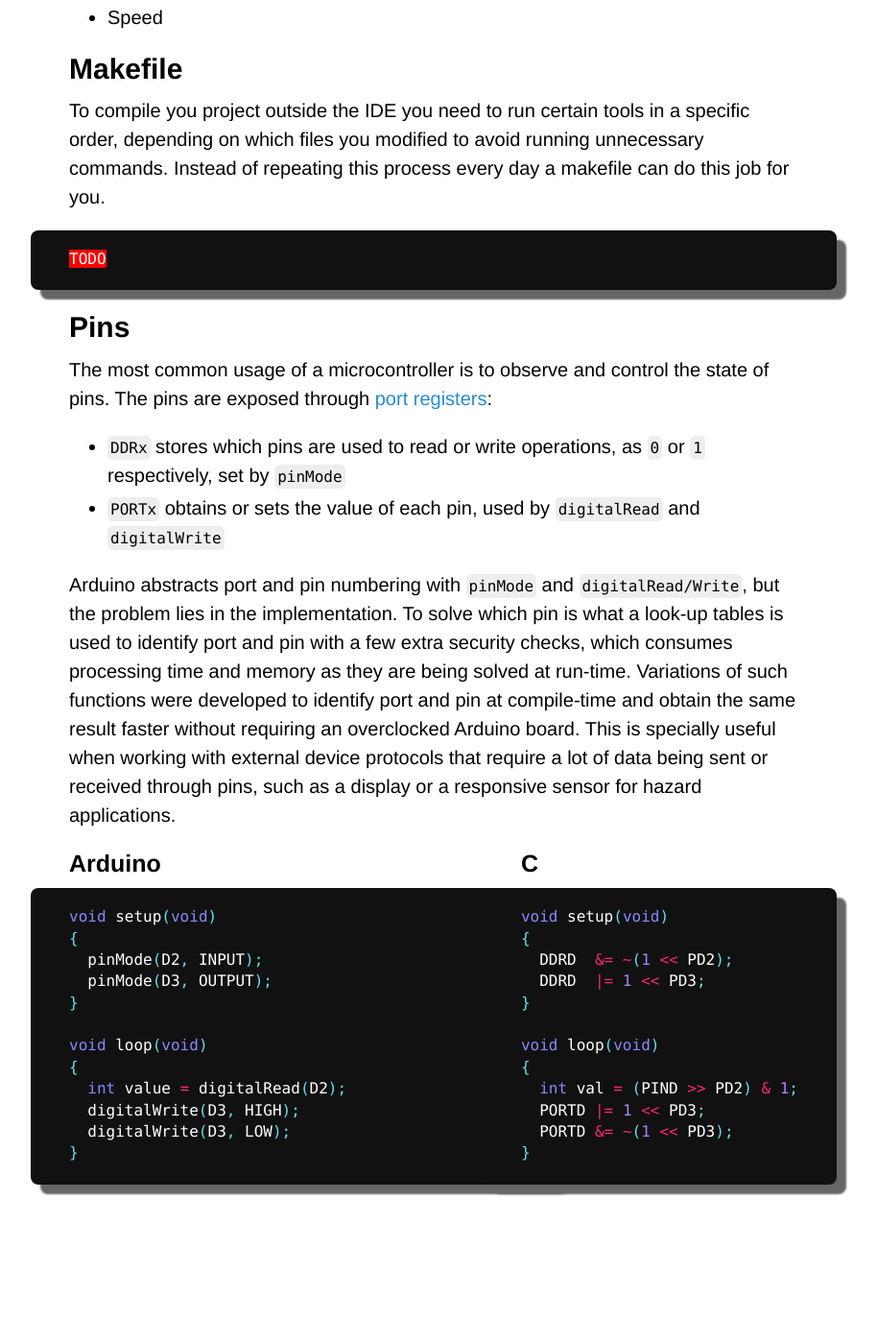
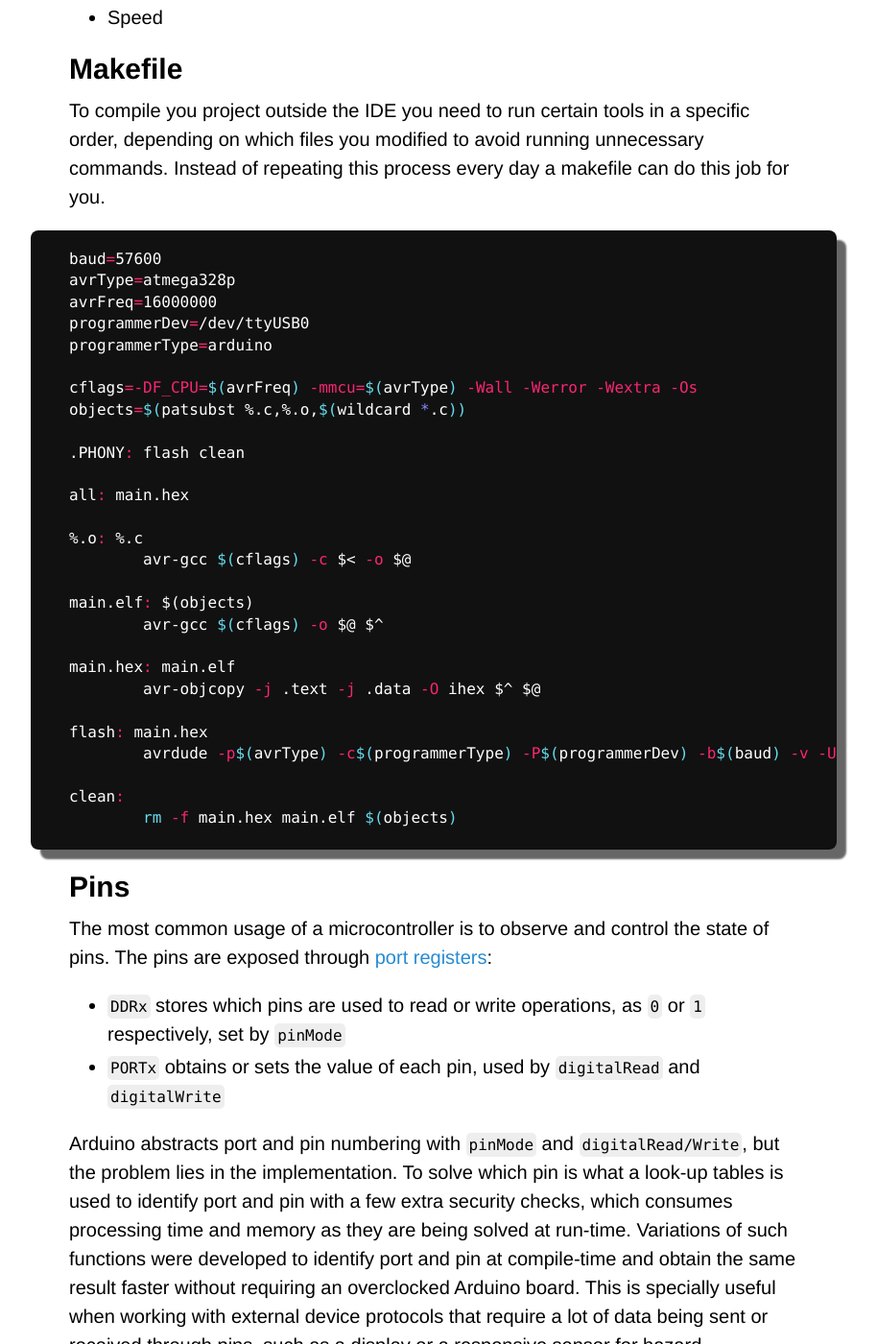
Before and after one commit to Maumagnaguagno/maumagnaguagno.github.io, a Jekyll site: the page built from baremetal.md, in a window 1280 px wide and 1400 px high, scrolled down 895 px. Shown: the whole window at 96% size, without its empty margins (188-1102 px from the left). Built offline with Jekyll 4.4.1, drawn with Linux system fonts in a browser that asks for light colours; our own code applies the rules of GitHub Pages for plain Markdown files; before the commit the page ends 2149 px from its top, so only the background shows below that.

Commit message:
Add basic makefile to Bare Metal

````diff
--- a/baremetal.md
+++ b/baremetal.md
@@ -31,7 +31,33 @@ To compile you project outside the IDE you need to run certain tools in a specif
 Instead of repeating this process every day a makefile can do this job for you.
 
 ```makefile
-TODO
+baud=57600
+avrType=atmega328p
+avrFreq=16000000
+programmerDev=/dev/ttyUSB0
+programmerType=arduino
+
+cflags=-DF_CPU=$(avrFreq) -mmcu=$(avrType) -Wall -Werror -Wextra -Os
+objects=$(patsubst %.c,%.o,$(wildcard *.c))
+
+.PHONY: flash clean
+
+all: main.hex
+
+%.o: %.c
+	avr-gcc $(cflags) -c $< -o $@
+
+main.elf: $(objects)
+	avr-gcc $(cflags) -o $@ $^
+
+main.hex: main.elf
+	avr-objcopy -j .text -j .data -O ihex $^ $@
+
+flash: main.hex
+	avrdude -p$(avrType) -c$(programmerType) -P$(programmerDev) -b$(baud) -v -U flash:w:$<
+
+clean:
+	rm -f main.hex main.elf $(objects)
 ```
 
 ## Pins
````
